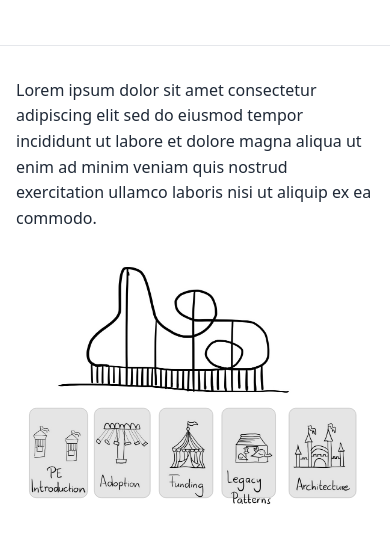
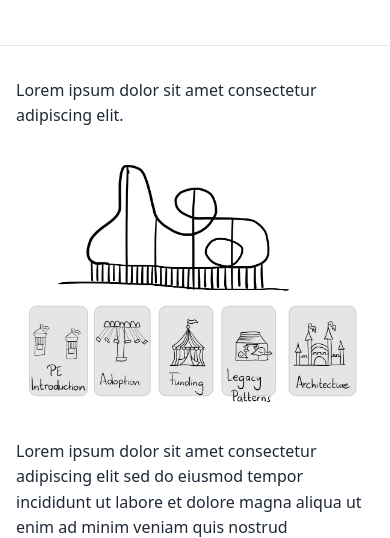
Before and after one commit to andrea-likes-platforms/platform-engineering-test-pages, a plain HTML site: page index.html in a window 390 px wide. Shown: the part 237-775 px from the top of the page. Drawn offline with Linux system fonts and the light colour scheme.

Commit message:
shortened lorem ipsum on index page to make it look better on mobile

```diff
--- a/index.html
+++ b/index.html
@@ -64,7 +64,7 @@
     </header>
 
     <main id="main" class="container">
-      <section>     <p>Lorem ipsum dolor sit amet consectetur adipiscing elit sed do eiusmod tempor incididunt ut labore et dolore magna aliqua ut enim ad minim veniam quis nostrud exercitation ullamco laboris nisi ut aliquip ex ea commodo.</p>
+      <section>     <p>Lorem ipsum dolor sit amet consectetur adipiscing elit.</p>
       </section>
 
 
```
